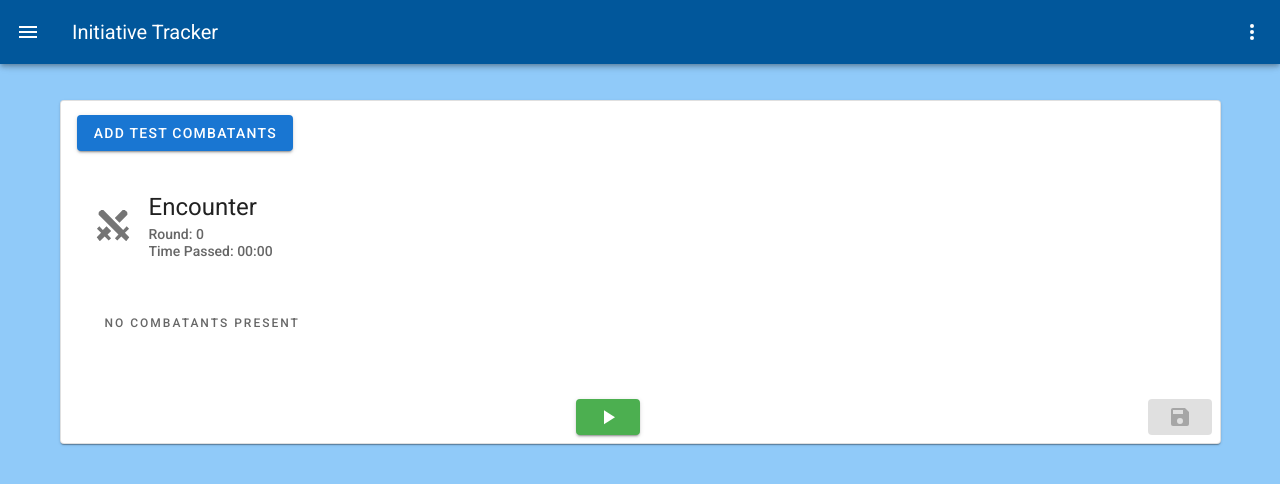
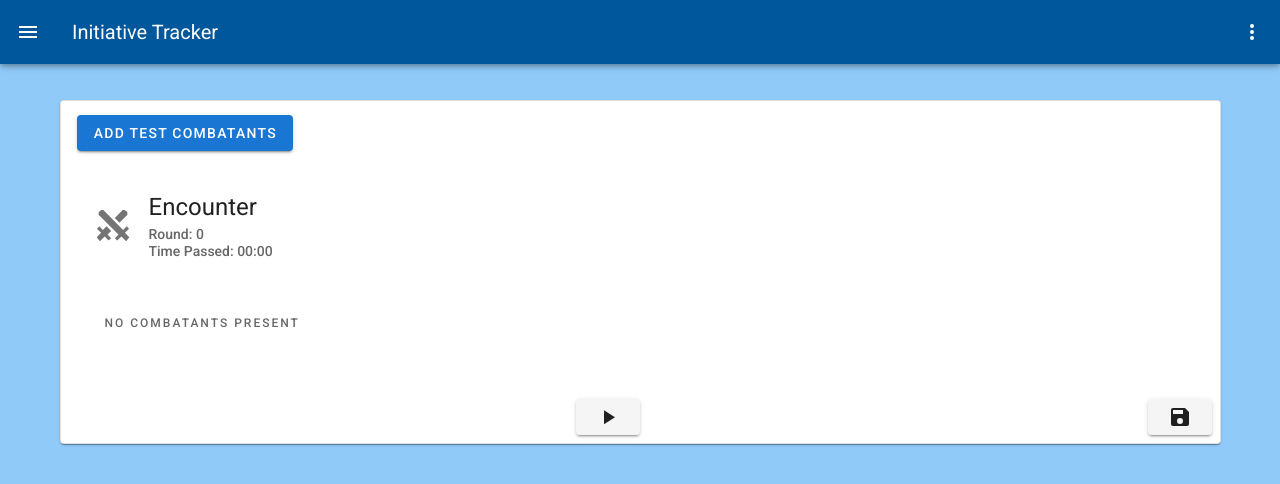
Before and after one commit to cstaaben/initiative-tracker, a Vue app: page /#/tracker in a window 1280 px wide. Shown: the top 484 px of the page. Built offline with nearby package versions, Linux system fonts and the light colour scheme.

Commit message:
Change buttons with tooltip to TrackerTooltipBtn

```diff
--- a/src/components/tracker/Tracker.vue
+++ b/src/components/tracker/Tracker.vue
@@ -131,31 +131,21 @@
 
       <v-card-actions>
         <v-flex class="justify-end d-inline-flex">
-          <v-tooltip top>
-            <template v-slot:activator="{ on }">
-              <v-btn
-                v-show="encounter.started"
-                class="info"
-                @click="previousTurn"
-                v-on="on"
-                ><v-icon v-text="icons.prevRound"></v-icon
-              ></v-btn>
-            </template>
-            <span>Previous Turn</span>
-          </v-tooltip>
+          <tracker-tooltip-btn
+            :showing="encounter.started"
+            :class="'info'"
+            :click-action="previousTurn"
+            :icon="icons.prevRound"
+            >Previous Turn</tracker-tooltip-btn
+          >
 
-          <v-tooltip top>
-            <template v-slot:activator="{ on }">
-              <v-btn
-                @click="startEncounter"
-                class="success"
-                v-on="on"
-                v-show="!encounter.started"
-                ><v-icon v-text="icons.play"></v-icon
-              ></v-btn>
-            </template>
-            <span>Start Encounter</span>
-          </v-tooltip>
+          <tracker-tooltip-btn
+            :click-action="startEncounter"
+            :class="'success'"
+            :showing="!encounter.started"
+            :icon="icons.play"
+            >Start Encounter</tracker-tooltip-btn
+          >
 
           <v-dialog persistent v-model="dialogs.endCombat.show" max-width="350">
             <template #activator="{ on }">
@@ -164,8 +154,10 @@
                 :icon="icons.stop"
                 :showing="encounter.started"
                 :btn-class="'error'"
-              ></tracker-tooltip-btn>
+                >Stop Encounter</tracker-tooltip-btn
+              >
             </template>
+
             <v-card dark>
               <v-card-title class="subtitle-1">
                 Preserve Round And Turn?
@@ -201,29 +193,22 @@
             </v-card>
           </v-dialog>
 
-          <v-tooltip top>
-            <template v-slot:activator="{ on }">
-              <v-btn
-                v-show="encounter.started"
-                class="info"
-                @click="nextTurn"
-                v-on="on"
-                ><v-icon v-text="icons.nextRound"></v-icon
-              ></v-btn>
-            </template>
-            <span>Next Turn</span>
-          </v-tooltip>
+          <tracker-tooltip-btn
+            :btn-class="'info'"
+            :click-action="nextTurn"
+            :showing="encounter.started"
+            :icon="icons.nextRound"
+            >Next Turn</tracker-tooltip-btn
+          >
         </v-flex>
 
         <v-flex class="justify-end d-inline-flex">
-          <v-tooltip top>
-            <template v-slot:activator="{ on }">
-              <v-btn v-on="on" :disabled="encounter.combatants.length == 0"
-                ><v-icon v-text="icons.save"></v-icon
-              ></v-btn>
-            </template>
-            <span>Save Encounter</span>
-          </v-tooltip>
+          <tracker-tooltip-btn
+            :click-action="saveEncounter"
+            :icon="icons.save"
+            :showing="true"
+            >Save Encounter</tracker-tooltip-btn
+          >
         </v-flex>
       </v-card-actions>
     </v-card>
@@ -404,6 +389,9 @@ export default {
       this.encounter.round = 0;
       this.encounter.currentTurn = 0;
       this.dialogs.endCombat.show = false;
+    },
+    saveEncounter() {
+      console.log("saving encounter");
     }
   }
 };
--- a/src/components/tracker/TrackerTooltipBtn.vue
+++ b/src/components/tracker/TrackerTooltipBtn.vue
@@ -5,7 +5,7 @@
         ><v-icon v-text="icon"></v-icon
       ></v-btn>
     </template>
-    <span>Stop Encounter</span>
+    <span><slot></slot></span>
   </v-tooltip>
 </template>
 
```
